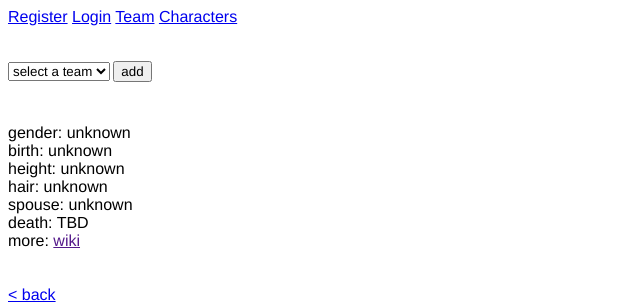
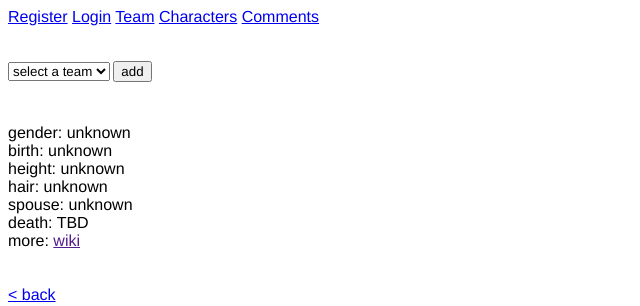
Before and after one commit to noanonoa/yes-mi-lord, a Node server app: template views/show.ejs in a window 1280 px wide. Shown: the top 306 px of the page, without its empty margins (0-640 px from the left). Run offline with Node 20, Linux system fonts and the light colour scheme; the template is opened without the code that fills it, so the values that code supplies are empty; some libraries are stand-ins or nearby versions.

Commit message:
comments view & show only current logged in user teams

```diff
--- a/controllers/team.js
+++ b/controllers/team.js
@@ -14,6 +14,9 @@ router.use(methodOverride('_method'));
 //TEAMS PAGE
 router.get('/', (req, res) => {
     db.team.findAll({
+        where: {
+            userId: req.user.dataValues.id
+        },
         order: [
             ['id', 'ASC']
         ]
@@ -58,9 +61,12 @@ router.post('/', (req, res) => {
         },
         defaults: {
             name: req.body.name,
+            userId: req.user.dataValues.id
         }
     })
     .then(([team, created]) => {
+        console.log('💍💍💍💍💍💍💍💍💍💍💍💍💍💍💍💍💍💍💍💍💍')
+        console.log(team)
 //IF TEAM IS FOUND, FLASH A MESSAGE
         res.redirect('/team')
     })
--- a/index.js
+++ b/index.js
@@ -70,6 +70,15 @@ app.get('/profile', isLoggedIn, function(req, res) {
     res.render('profile');
 })
 
+app.get('/comments', (req, res)=> {
+    db.user.findAll({
+        include: [db.team]
+    })
+    .then(users => {
+        res.render('comments', users)
+    })
+})
+
 
 //INCLUDE AUTH CONTROLLER
 app.use('/auth', require('./controllers/auth'));
--- /dev/null
+++ b/views/comments.ejs
@@ -0,0 +1,3 @@
+<h1>
+    COMMENTS
+</h1>
--- a/views/layout.ejs
+++ b/views/layout.ejs
@@ -12,12 +12,13 @@
                     <a href="/profile">Profile</a>
                     <a href="/team">Team</a>
                     <a href="/characters">Characters</a>
+                    <a href="/comments">Comments</a>
                 <% } else { %>
                     <a href="/auth/register">Register</a>
                     <a href="/auth/login">Login</a>
                     <a href="/team">Team</a>
                     <a href="/characters">Characters</a>
-
+                    <a href="/comments">Comments</a>
                 <% } %>
             </nav>
         </header>
--- a/views/team.ejs
+++ b/views/team.ejs
@@ -6,6 +6,7 @@
     <input type="text" name="name" placeholder="create a team">
     <input type="submit" value="add">
 </form>
+
 
 <% teams.forEach(team => { %>
     <div>
```
